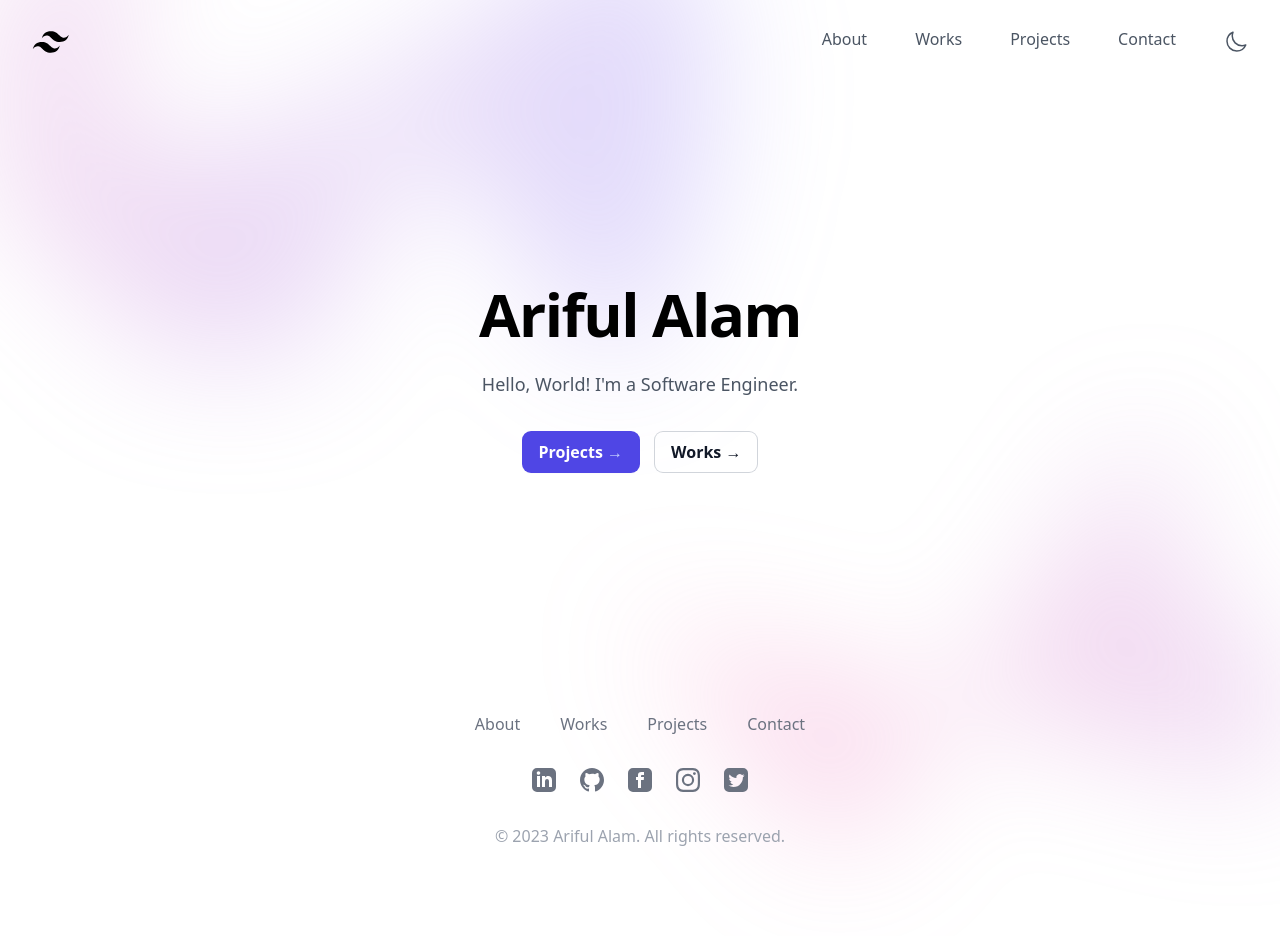
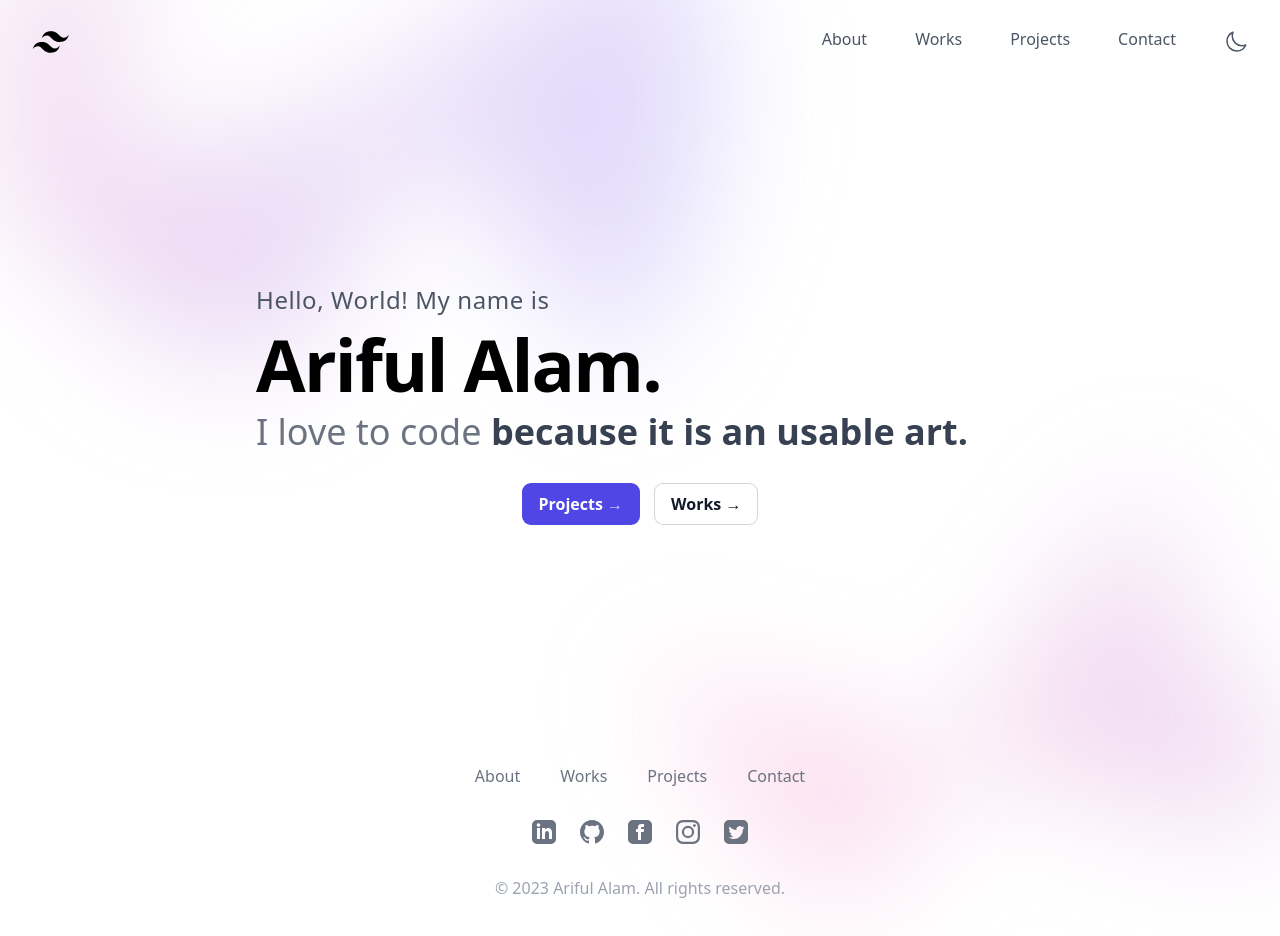
Before and after one commit to sbommaganty/portfolio, a Next.js app: page / in a window 1280 px wide. Shown: the top 936 px of the page. Before the commit the page ends 896 px from the top, so only its background shows below. Built offline with nearby package versions, Linux system fonts and the light colour scheme; a web font is replaced by a local one.

Commit message:
feat: home page content updated

```diff
--- a/pages/index.tsx
+++ b/pages/index.tsx
@@ -6,12 +6,20 @@ export default function Home() {
   return (
     <div className="mx-auto max-w-3xl pt-20 pb-32 sm:pt-48 sm:pb-40">
       <SEO />
-      <h1 className="text-4xl font-bold tracking-tight sm:text-center sm:text-6xl">
-        Ariful Alam
-      </h1>
-      <p className="mt-6 text-lg leading-8 text-gray-600 dark:text-gray-200 sm:text-center">
-        Hello, World! I&apos;m a Software Engineer.
-      </p>
+      <div className="space-y-3">
+        <p className="text-xl text-gray-600 dark:text-gray-300 sm:text-2xl sm:tracking-wide">
+          Hello, World! My name is
+        </p>
+        <h1 className="text-5xl font-bold tracking-tight sm:text-7xl">
+          Ariful Alam.
+        </h1>
+        <p className="text-3xl text-gray-500 dark:text-gray-400 sm:text-4xl">
+          I love to code{" "}
+          <span className="font-bold text-gray-700 dark:text-white">
+            because it is an usable art.
+          </span>
+        </p>
+      </div>
       <div className="mt-8 flex gap-x-4 sm:justify-center">
         <Link
           href={projectsNavigation.href}
```
